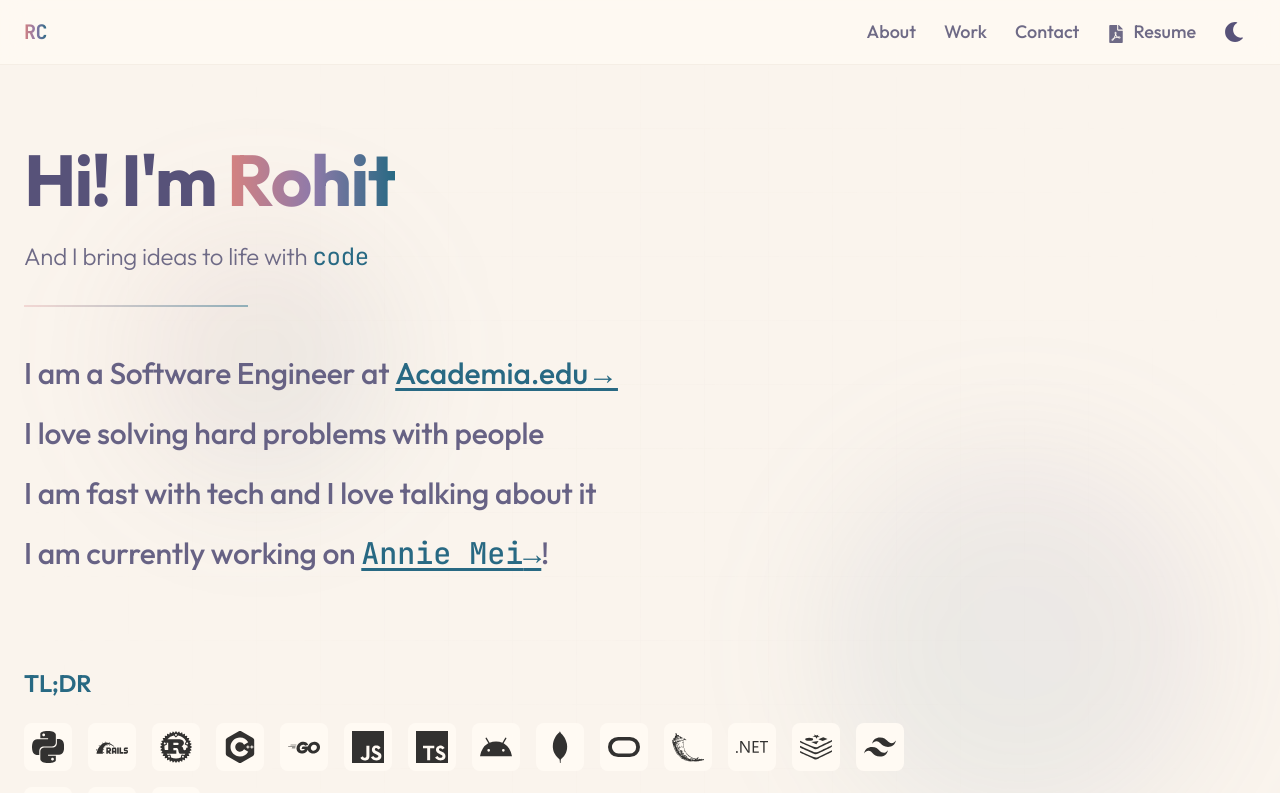
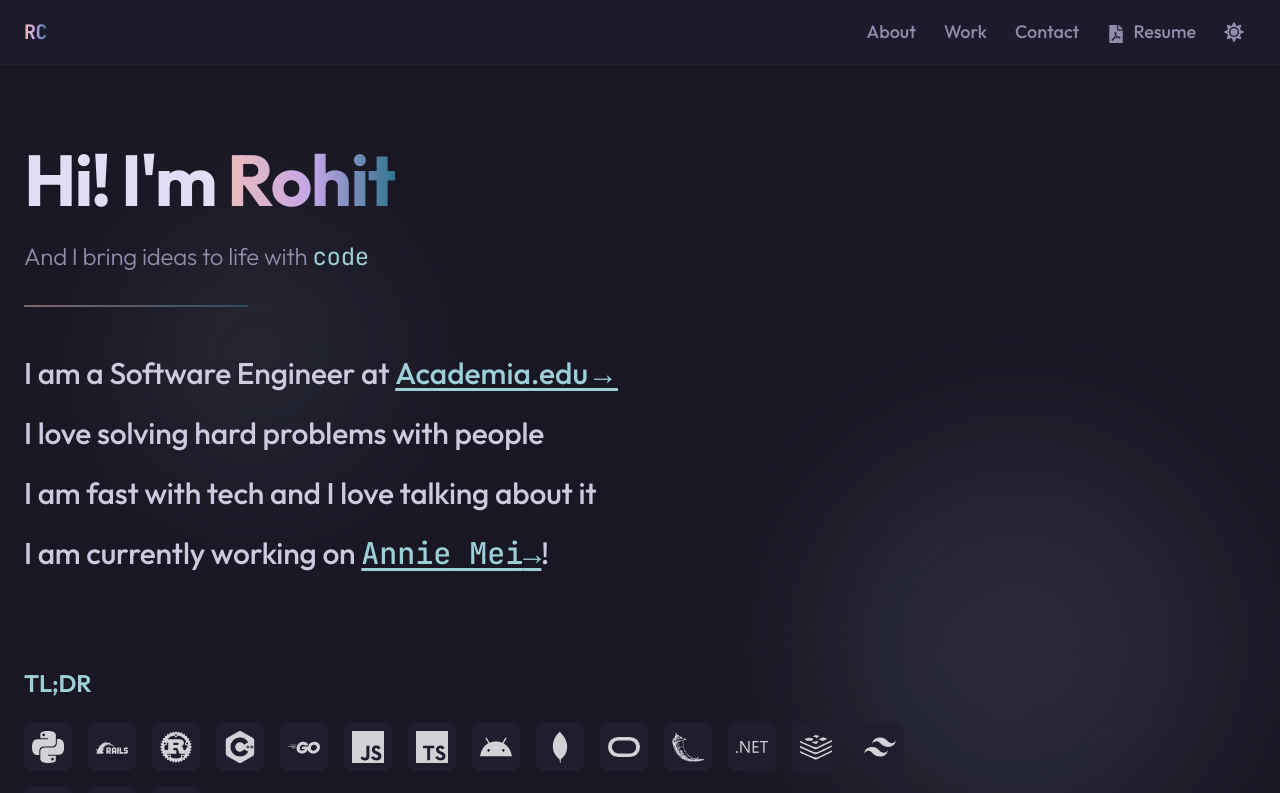
Before and after one commit to InfernapeXavier/InfernapeXavier.github.io, a Next.js app: page / in a window 1280 px wide. Shown: the top 793 px of the page. Built offline with nearby package versions, Linux system fonts and the light colour scheme.

Commit message:
feat(theme): set dark mode as default theme
- Update ThemeContext to default to dark theme
- Update yarn.lock with latest dependencies

```diff
--- a/src/contexts/ThemeContext.tsx
+++ b/src/contexts/ThemeContext.tsx
@@ -26,35 +26,23 @@ export function ThemeProvider({ children }: { children: ReactNode }) {
   useEffect(() => {
     // Get stored theme preference
     const storedTheme = localStorage.getItem(THEME_KEY);
-    const prefersDark = window.matchMedia(
-      "(prefers-color-scheme: dark)"
-    ).matches;
     const prefersReducedMotion = window.matchMedia(
       "(prefers-reduced-motion: reduce)"
     ).matches;
 
-    // Set initial theme
-    setIsDark(storedTheme === "dark" || (storedTheme === null && prefersDark));
+    // Set initial theme - always default to dark unless explicitly set to light
+    setIsDark(storedTheme !== "light");
     setIsReducedMotion(prefersReducedMotion);
     setIsInitialized(true);
 
     // Listen for system preference changes
-    const darkModeListener = (e: MediaQueryListEvent) => {
-      if (localStorage.getItem(THEME_KEY) === null) {
-        setIsDark(e.matches);
-      }
-    };
     const motionListener = (e: MediaQueryListEvent) =>
       setIsReducedMotion(e.matches);
 
-    const darkModeMedia = window.matchMedia("(prefers-color-scheme: dark)");
     const motionMedia = window.matchMedia("(prefers-reduced-motion: reduce)");
-
-    darkModeMedia.addEventListener("change", darkModeListener);
     motionMedia.addEventListener("change", motionListener);
 
     return () => {
-      darkModeMedia.removeEventListener("change", darkModeListener);
       motionMedia.removeEventListener("change", motionListener);
     };
   }, []);
```
Also changed, not shown: 1 other file (tests, documents, lock files or other folders).
